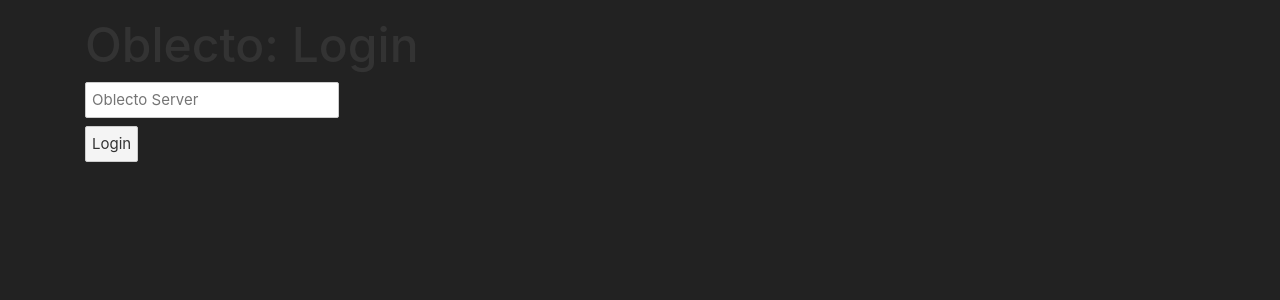
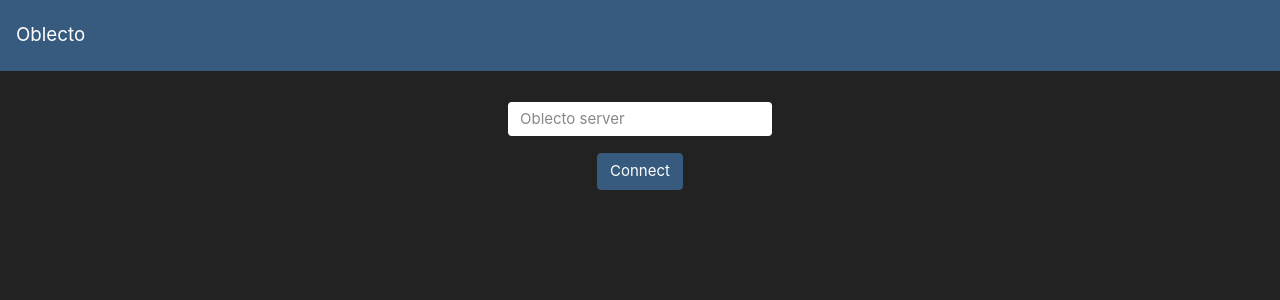
Before and after one commit to hamptonmoore/Svelblecto, a Svelte app: page /#/login in a window 1280 px wide. Shown: the top 300 px of the page. Built offline with nearby package versions, Linux system fonts and the light colour scheme; what oblectoclient would draw is missing.

Commit message:
Start with showing library

```diff
--- a/public/global.css
+++ b/public/global.css
@@ -7,57 +7,11 @@
 body {
 	color: #333;
 	margin: 0;
-	padding: 8px;
+	padding: 0;
 	box-sizing: border-box;
 	font-family: -apple-system, BlinkMacSystemFont, "Segoe UI", Roboto, Oxygen-Sans, Ubuntu, Cantarell, "Helvetica Neue", sans-serif;
 }
 
-a {
-	color: rgb(0,100,200);
-	text-decoration: none;
+.clickable {
+	cursor: pointer;
 }
-
-a:hover {
-	text-decoration: underline;
-}
-
-a:visited {
-	color: rgb(0,80,160);
-}
-
-label {
-	display: block;
-}
-
-input, button, select, textarea {
-	font-family: inherit;
-	font-size: inherit;
-	-webkit-padding: 0.4em 0;
-	padding: 0.4em;
-	margin: 0 0 0.5em 0;
-	box-sizing: border-box;
-	border: 1px solid #ccc;
-	border-radius: 2px;
-}
-
-input:disabled {
-	color: #ccc;
-}
-
-button {
-	color: #333;
-	background-color: #f4f4f4;
-	outline: none;
-}
-
-button:disabled {
-	color: #999;
-}
-
-button:not(:disabled):active {
-	background-color: #ddd;
-}
-
-button:focus {
-	border-color: #666;
-}
--- a/public/index.html
+++ b/public/index.html
@@ -15,5 +15,15 @@
 </head>
 
 <body>
+
+<script src="https://code.jquery.com/jquery-3.2.1.slim.min.js"
+		integrity="sha384-KJ3o2DKtIkvYIK3UENzmM7KCkRr/rE9/Qpg6aAZGJwFDMVNA/GpGFF93hXpG5KkN" crossorigin="anonymous">
+</script>
+<script src="https://cdnjs.cloudflare.com/ajax/libs/popper.js/1.12.9/umd/popper.min.js"
+		integrity="sha384-ApNbgh9B+Y1QKtv3Rn7W3mgPxhU9K/ScQsAP7hUibX39j7fakFPskvXusvfa0b4Q" crossorigin="anonymous">
+</script>
+<script src="https://maxcdn.bootstrapcdn.com/bootstrap/4.0.0/js/bootstrap.min.js"
+		integrity="sha384-JZR6Spejh4U02d8jOt6vLEHfe/JQGiRRSQQxSfFWpi1MquVdAyjUar5+76PVCmYl" crossorigin="anonymous">
+</script>
 </body>
 </html>
--- a/src/App.svelte
+++ b/src/App.svelte
@@ -11,7 +11,11 @@
 
     store.loggedIn.subscribe((value) => {
         loggedIn = value;
-    })
+    });
+
+    let showNav = true;
+
+    store.showNav.subscribe((v) => showNav = v);
 
     const routes = {
         // Exact path
@@ -44,8 +48,17 @@
 
 </script>
 
-<body>
-<div class="container">
-    <Router {routes}/>
+<div>
+    <nav class="navbar navbar-dark bg-primary" class:d-none={!showNav}>
+        <a class="navbar-brand" href="#">Oblecto</a>
+    </nav>
+    <div class="container">
+        <Router {routes}/>
+    </div>
 </div>
-</body>
+
+<style>
+    nav {
+        margin-bottom: 2em;
+    }
+</style>
--- a/src/pages/Home.svelte
+++ b/src/pages/Home.svelte
@@ -3,17 +3,30 @@
     import {store} from '../store';
 
     console.log("Loaded");
-    let test = async () => {
-        console.log(await store.oblecto.movieLibrary.getList('popularity', 'asc'))
-    };
-    test();
 
     let user;
     store.user.subscribe((v) => user = v);
 </script>
 
-<div>
-    Hello, {user.username}
+<div class="row mx-auto justify-content-center">
+
+
+    {#await store.oblecto.movieLibrary.getList('createdAt', 'desc')}
+
+    {:then movieLibrary}
+
+        {#each movieLibrary as movie}
+            <div class="col-sm-12 col-md-3 col-lg-2 clickable">
+                <div class="card text-white">
+                    <img class="card-img-top" src={`${store.endpoint}/movie/${movie.id}/poster`}>
+                    <div class="card-body">
+                        <h6 class="card-title">{movie.movieName}</h6>
+                    </div>
+                </div>
+            </div>
+        {/each}
+
+    {/await}
 </div>
 
 <style>
--- a/src/pages/Login.svelte
+++ b/src/pages/Login.svelte
@@ -1,16 +1,26 @@
-<div class="mx-auto">
-    <h1>Oblecto: Login</h1>
+<div class="row mx-auto justify-content-center">
     <h2>{message}</h2>
     {#if state == states.ENDPOINT}
-        <input bind:value={states.ENDPOINT.endpoint} placeholder="Oblecto Server">
-        <br>
-        <button on:click={checkEndpoint}>Login</button>
+        <div class="d-flex justify-content-center h-100">
+            <div class="d-flex justify-content-center form_container">
+                <form>
+                    <div class="input-group mb-3">
+                        <input type="text" class="form-control input_user"
+                               placeholder="Oblecto server" bind:value={states.ENDPOINT.endpoint}>
+                    </div>
+
+                    <div class="d-flex justify-content-center mt-3 login_container">
+                        <button type="button" name="button" class="btn btn-primary" on:click={checkEndpoint}>Connect
+                        </button>
+                    </div>
+                </form>
+            </div>
+        </div>
     {/if}
 
     {#if state == states.USERS}
-        <div class="row justify-content-center">
             {#each states.USERS.users as user}
-                <div class="col-sm-15 col-md-4 col-lg-3 userSelect" on:click={selectUser(user)}>
+                <div class="col-sm-12 col-md-4 col-lg-3 clickable" on:click={selectUser(user)}>
                     <div class="card">
                         <div class="img-wrapper">
                             <img class="card-img-top" src="https://picsum.photos/seed/{user.username}/256/256">
@@ -21,15 +31,30 @@
                     </div>
                 </div>
             {/each}
-        </div>
     {/if}
 
     {#if state == states.LOGIN}
-        <input bind:value={states.LOGIN.username} placeholder="username">
-        <br>
-        <input bind:value={states.LOGIN.password} placeholder="password">
-        <br>
-        <button on:click={login}>Login</button>
+        <div class="d-flex justify-content-center h-100">
+            <div class="d-flex justify-content-center form_container">
+                <form>
+                    <div class="input-group mb-3">
+                        <input type="text" class="form-control input_user"
+                               placeholder="Username" bind:value={states.LOGIN.username}>
+                    </div>
+
+                    <div class="input-group mb-3">
+                        <input type="text" class="form-control input_user"
+                               placeholder="Password" bind:value={states.LOGIN.password}>
+                    </div>
+
+                    <div class="d-flex justify-content-center mt-3 login_container">
+                        <button type="button" name="button" class="btn btn-primary" on:click={login}>
+                            Login
+                        </button>
+                    </div>
+                </form>
+            </div>
+        </div>
     {/if}
 </div>
 
@@ -96,10 +121,6 @@
 </script>
 
 <style>
-    .userSelect:hover {
-        cursor: pointer;
-    }
-
     .card {
         margin: 1em;
     }
--- a/src/store.js
+++ b/src/store.js
@@ -10,11 +10,11 @@
     oblecto: null,
     user: writable({
         "id": 0,
-        "sirname": null,
         "name": null,
         "email": null,
         "iat": null
     }),
+    showNav: writable(true),
     endpoint: localStorage.getItem("endpoint"),
     loggedIn: writable(false),
 
@@ -31,7 +31,7 @@
         }
     },
 
-    buildLocalUserData: function () {
+    buildLocalUserData: async function () {
         store.user.set(jwt_decode(this.oblecto.accessToken));
     },
 
@@ -68,13 +68,11 @@
     oblectoTest.axios.defaults.headers.common = {'Authorization': `bearer ${oblectoTest.accessToken}`};
 
     oblectoTest.remotes.getClients().then(() => {
-        console.log("Auth worked");
         store.loggedIn.set(true);
         store.oblecto = oblectoTest;
         store.buildLocalUserData();
     }).catch((err) => {
         localStorage.removeItem("JWT");
-        console.log("Auth failed");
     });
 }
 
```
